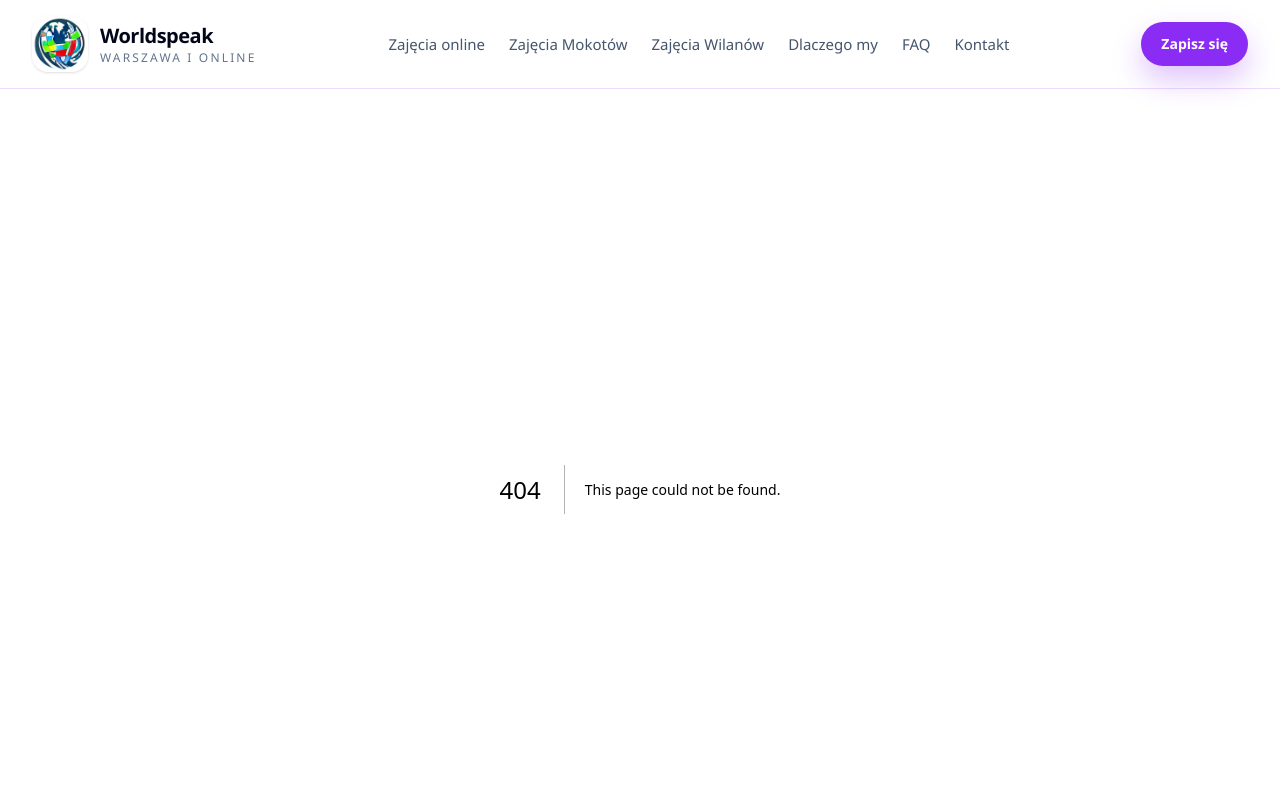
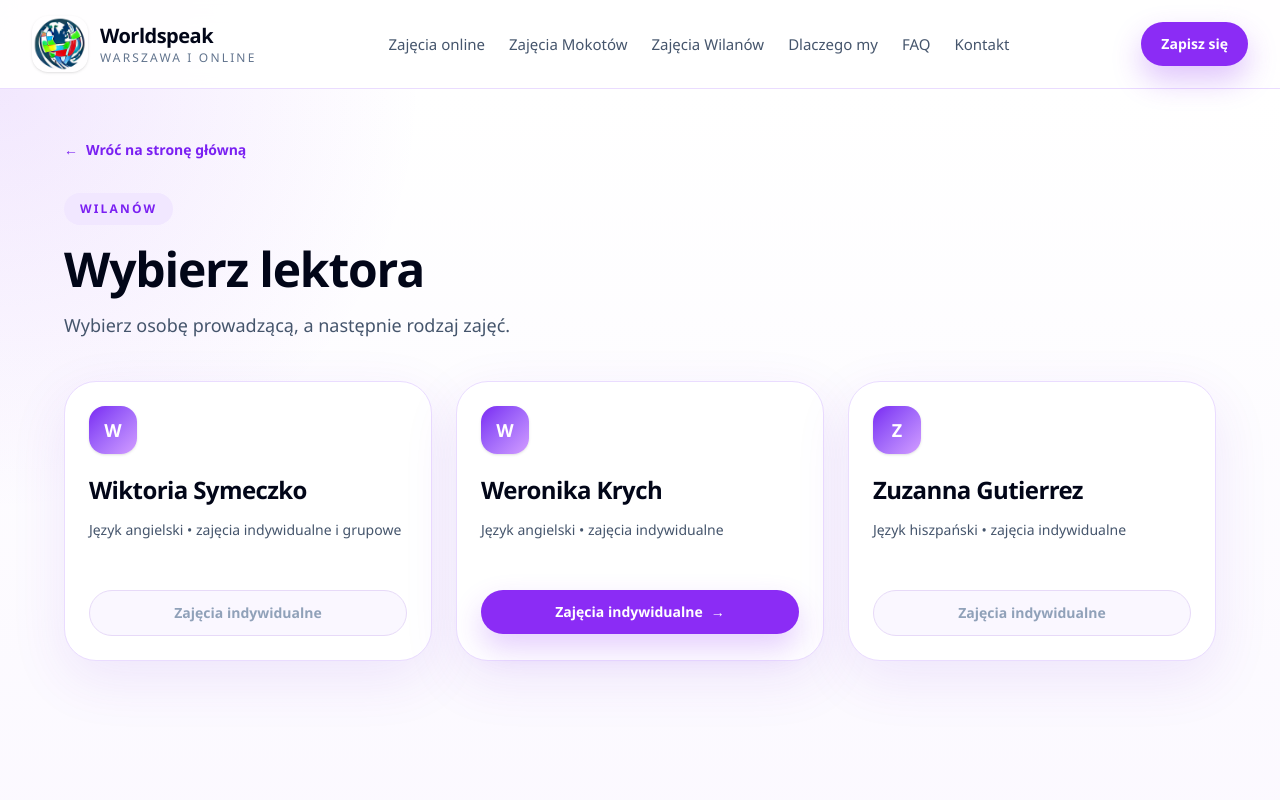
Before and after one commit to fssokol/worldspeak-next, a Next.js app: page /wilanow in a window 1280 px wide. Before the commit this address had no page. Shown: the top 800 px of the page. Built offline with nearby package versions, Linux system fonts and the light colour scheme.

Commit message:
Add Wilanow lecturer selection page

```diff
--- /dev/null
+++ b/src/app/wilanow/page.tsx
@@ -0,0 +1,83 @@
+import Link from "next/link"
+
+const lecturers = [
+  {
+    name: "Wiktoria Symeczko",
+    description: "Język angielski • zajęcia indywidualne i grupowe",
+    individualUrl: null,
+  },
+  {
+    name: "Weronika Krych",
+    description: "Język angielski • zajęcia indywidualne",
+    individualUrl: "https://www.strefazajec.pl/course/view/id/96912",
+  },
+  {
+    name: "Zuzanna Gutierrez",
+    description: "Język hiszpański • zajęcia indywidualne",
+    individualUrl: null,
+  },
+]
+
+export default function WilanowPage() {
+  return (
+    <main className="min-h-screen bg-[radial-gradient(circle_at_top_left,rgba(139,44,245,0.11),transparent_28%),linear-gradient(to_bottom,#ffffff,#fbf8ff)] px-4 py-12 sm:px-6 lg:px-8">
+      <div className="mx-auto max-w-6xl">
+        <Link
+          href="/"
+          className="inline-flex items-center gap-2 text-sm font-semibold text-[#7a20f2] transition hover:-translate-x-0.5"
+        >
+          <span aria-hidden="true">←</span>
+          Wróć na stronę główną
+        </Link>
+
+        <div className="mt-8 max-w-3xl">
+          <div className="inline-flex rounded-full bg-[#f1e7ff] px-4 py-2 text-xs font-semibold uppercase tracking-[0.18em] text-[#7a20f2]">
+            Wilanów
+          </div>
+          <h1 className="mt-5 text-4xl font-bold tracking-tight text-slate-950 sm:text-5xl">
+            Wybierz lektora
+          </h1>
+          <p className="mt-4 text-lg leading-8 text-slate-600">
+            Wybierz osobę prowadzącą, a następnie rodzaj zajęć.
+          </p>
+        </div>
+
+        <div className="mt-10 grid gap-6 md:grid-cols-3">
+          {lecturers.map((lecturer) => (
+            <article
+              key={lecturer.name}
+              className="rounded-[2rem] border border-[#eadcff] bg-white p-6 shadow-[0_18px_55px_rgba(120,46,214,0.10)]"
+            >
+              <div className="flex h-12 w-12 items-center justify-center rounded-2xl bg-gradient-to-br from-[#7a20f2] to-[#d39cff] text-lg font-bold text-white shadow-sm">
+                {lecturer.name.charAt(0)}
+              </div>
+
+              <h2 className="mt-5 text-2xl font-semibold tracking-tight text-slate-950">
+                {lecturer.name}
+              </h2>
+              <p className="mt-3 min-h-12 text-sm leading-6 text-slate-600">
+                {lecturer.description}
+              </p>
+
+              {lecturer.individualUrl ? (
+                <a
+                  href={lecturer.individualUrl}
+                  target="_blank"
+                  rel="noopener noreferrer"
+                  className="mt-6 inline-flex w-full items-center justify-center gap-2 rounded-full bg-[#8b2cf5] px-5 py-3 text-sm font-semibold text-white shadow-[0_14px_30px_rgba(139,44,245,0.23)] transition hover:-translate-y-0.5 hover:bg-[#741ce8]"
+                >
+                  Zajęcia indywidualne
+                  <span aria-hidden="true">→</span>
+                </a>
+              ) : (
+                <div className="mt-6 inline-flex w-full cursor-default items-center justify-center rounded-full border border-[#e7daf8] bg-[#faf7ff] px-5 py-3 text-sm font-semibold text-slate-400">
+                  Zajęcia indywidualne
+                </div>
+              )}
+            </article>
+          ))}
+        </div>
+      </div>
+    </main>
+  )
+}
```
